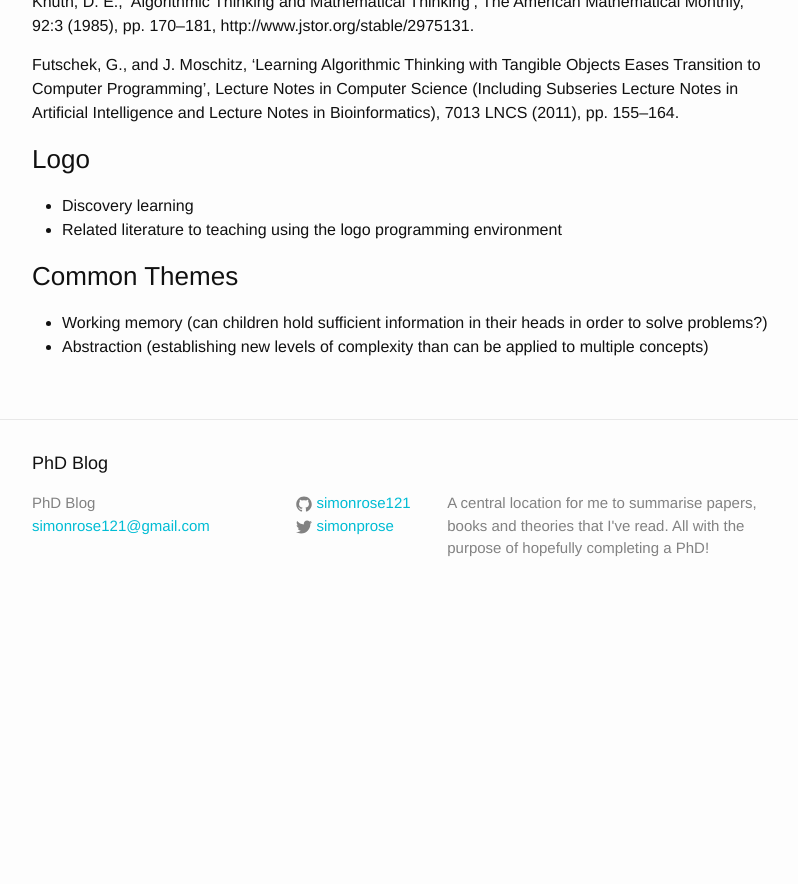
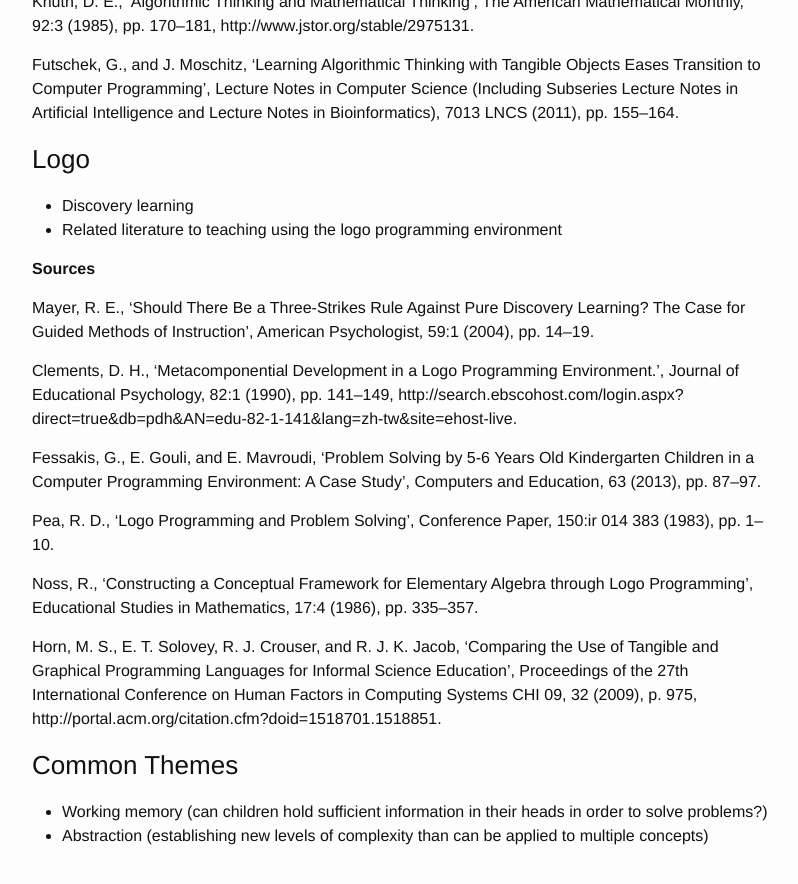
Before and after one commit to simonrose121/phd, a Jekyll site: the page built from _posts/2016-11-22-wider-reading.md, in a window 1280 px wide and 900 px high, scrolled down 3775 px. Shown: the top 884 px of the window, without its empty margins (238-1036 px from the left). Built offline with Jekyll 4.4.1, drawn with Linux system fonts in a browser that asks for light colours; before the commit the page ends 4395 px from its top, so only the background shows below that; some of the changed text lies outside the part shown.

Commit message:
Sources for logo

```diff
--- a/_posts/2016-11-22-wider-reading.md
+++ b/_posts/2016-11-22-wider-reading.md
@@ -36,7 +36,7 @@ Sternberg, R. J., and B. Rifkin, ‘The Development of Analogical Reasoning Proc
 
 Goswami, U., and A. L. Brown, ‘Melting Chocolate and Melting Snowmen: Analogical Reasoning and Causal Relations’, Cognition, 35:1 (1990), pp. 69–95.
 
-### Young children learning maths
+### Young children's learning of mathematics
 
 Literature in this area covers ground in to teaching maths in a developmentally appropriate way, covering issues such as the limited working memory of young children. The UK national curriculum states that in KS1 children should be taught the following skills (bold are those that are directly relatable to programming):
 
@@ -132,6 +132,20 @@ Futschek, G., and J. Moschitz, ‘Learning Algorithmic Thinking with Tangible Ob
 - Discovery learning
 - Related literature to teaching using the logo programming environment
 
+**Sources**
+
+Mayer, R. E., ‘Should There Be a Three-Strikes Rule Against Pure Discovery Learning? The Case for Guided Methods of Instruction’, American Psychologist, 59:1 (2004), pp. 14–19.
+
+Clements, D. H., ‘Metacomponential Development in a Logo Programming Environment.’, Journal of Educational Psychology, 82:1 (1990), pp. 141–149, http://search.ebscohost.com/login.aspx?direct=true&db=pdh&AN=edu-82-1-141&lang=zh-tw&site=ehost-live.
+
+Fessakis, G., E. Gouli, and E. Mavroudi, ‘Problem Solving by 5-6 Years Old Kindergarten Children in a Computer Programming Environment: A Case Study’, Computers and Education, 63 (2013), pp. 87–97.
+
+Pea, R. D., ‘Logo Programming and Problem Solving’, Conference Paper, 150:ir 014 383 (1983), pp. 1–10.
+
+Noss, R., ‘Constructing a Conceptual Framework for Elementary Algebra through Logo Programming’, Educational Studies in Mathematics, 17:4 (1986), pp. 335–357.
+
+Horn, M. S., E. T. Solovey, R. J. Crouser, and R. J. K. Jacob, ‘Comparing the Use of Tangible and Graphical Programming Languages for Informal Science Education’, Proceedings of the 27th International Conference on Human Factors in Computing Systems CHI 09, 32 (2009), p. 975, http://portal.acm.org/citation.cfm?doid=1518701.1518851.
+
 ### Common Themes
 
 - Working memory (can children hold sufficient information in their heads in order to solve problems?)
```
